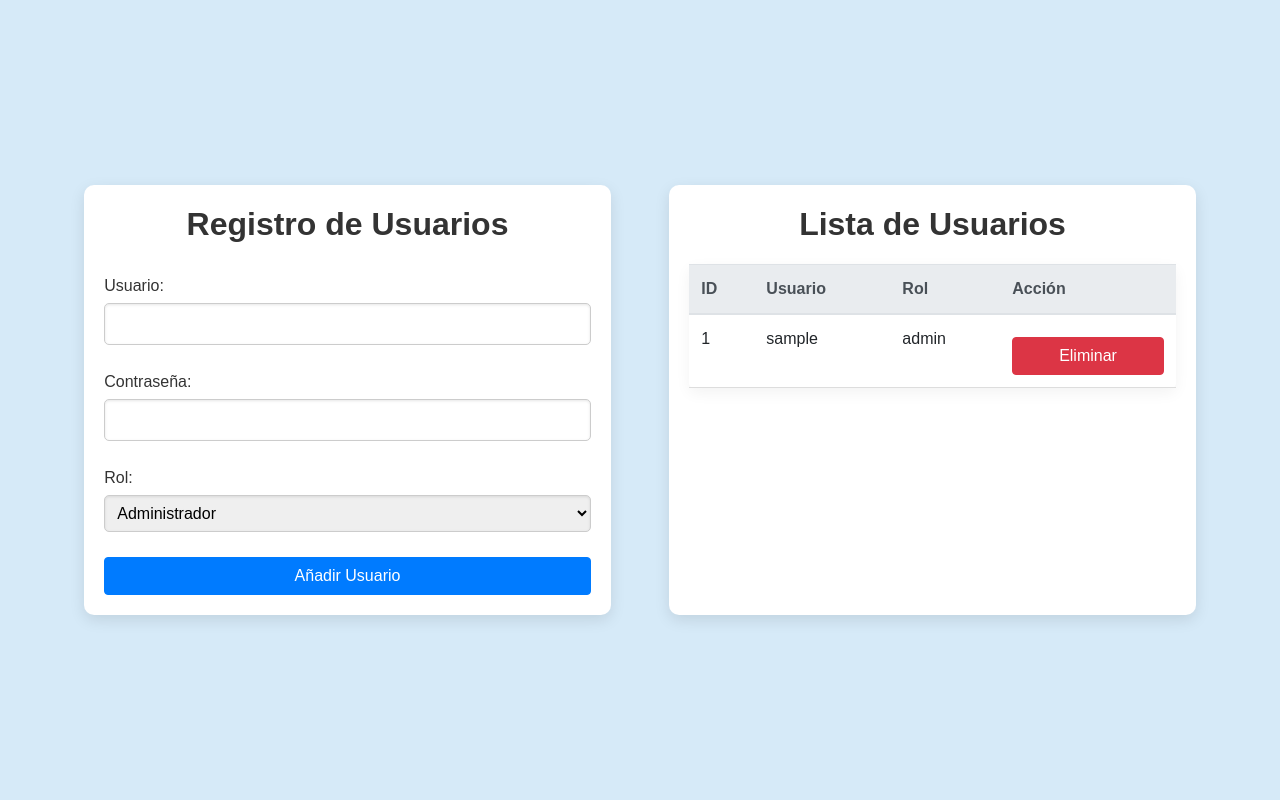
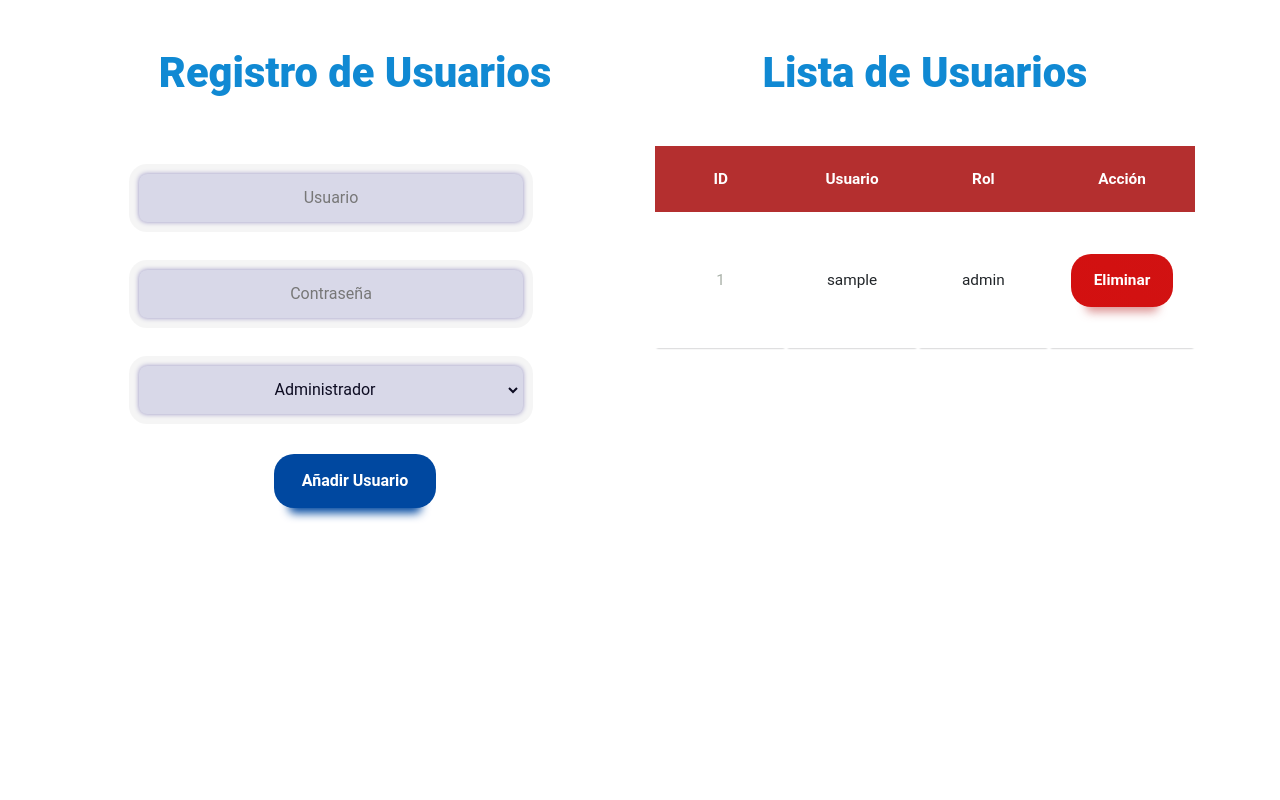
Before and after one commit to Darioantonio20/ProyectoBiomedicaInmedicen, a PHP site: page /crear_accesos.php in a window 1280 px wide. Run offline with PHP 8.4, Linux system fonts and the light colour scheme; tables that the repository leaves empty or names only in its code hold one stand-in row (values such as "Sample post").

Commit message:
[FIX] view acces_create

```diff
--- a/crear_accesos.php
+++ b/crear_accesos.php
@@ -8,131 +8,310 @@
     <style>
     /* Estilos generales */
     body {
-        font-family: 'Nunito', sans-serif;
-        background-color: #D6EAF8;
-        margin: 0;
-        padding: 20px;
-        display: flex;
-        justify-content: center;
-        align-items: center;
-        min-height: 100vh;
-        flex-direction: column;
+    font-family: 'Roboto', sans-serif;
 }
 
-    /* Estilo para contenedores */
-    .container {
-        max-width: 1200px;
-        display: flex;
-        flex-wrap: wrap;
-        justify-content: space-around;
+.btn-formato {
+    padding: 0.08rem 0.9rem;
+    font-size: 0.800rem;
 }
 
-    /* Estilo para cada sección */
-    .section {
-        width: 45%;
-        background-color: #ffffff;
-        padding: 20px;
-        border-radius: 10px;
-        box-shadow: 0 5px 15px rgba(0,0,0,0.1);
-        margin: 20px;
+.btn-primary {
+    display: block;
+    width: 30%;
+    font-weight: bold;
+    background: #0048A0;
+    color: white;
+    padding-block: 15px;
+    margin: 20px auto;
+    border-radius: 20px;
+    box-shadow: #0048A0 0px 20px 10px -15px;
+    border: none;
+    transition: all 0.2s ease-in-out;
   }
 
-    /* Estilo para títulos h2 */
-    h2 {
-        text-align: center;
-        color: #333;
-        font-weight: bold;
-        margin-bottom: 20px;
+   .btn-primary:hover {
+    transform: scale(1.03);
+    box-shadow: #0048A0 0px 23px 10px -20px;
   }
 
-    /* Estilo para formularios */
-    form {
-        display: flex;
-        flex-direction: column;
+   .btn-primary:active {
+    transform: scale(0.95);
+    box-shadow: #0048A0 0px 15px 10px -10px;
   }
 
-    /* Estilo para etiquetas */
-    label {
-        margin-top: 10px;
-        margin-bottom: 5px;
-        color: #333;
+  .btn-danger {
+  display: block;
+  width: 100%;
+  font-weight: bold;
+  background: linear-gradient(45deg, rgb(211, 16, 16) 0%, rgb(209, 18, 18) 100%);
+  color: white;
+  padding-block: 15px;
+  margin: 20px auto;
+  border-radius: 20px;
+  box-shadow: rgba(215, 133, 133, 0.878) 0px 20px 10px -15px;
+  border: none;
+  transition: all 0.2s ease-in-out;
   }
 
-    /* Estilo para entradas de texto y contraseñas */
-    input[type="text"],
-    input[type="password"],
-    select {
-        padding: 8px;
-        margin-bottom: 15px;
-        border-radius: 5px;
-        border: 1px solid #ccc;
-        box-shadow: inset 0 1px 3px rgba(0,0,0,0.1);
+  .btn-danger:hover {
+  transform: scale(1.03);
+  box-shadow: rgba(215, 133, 133, 0.878) 0px 23px 10px -20px;
+  }
+
+  .tn-dange:active {
+  transform: scale(0.95);
+  box-shadow: rgba(215, 133, 133, 0.878) 0px 15px 10px -10px;
+  }
+  .button-container {
+    display: flex;
+    flex-direction: row; /* Changed from column to row */
+    align-items: center;
+    justify-content: center;
+    flex-wrap: wrap; /* Added to wrap buttons to next line if container width is not enough */
+}
+.button-row {
+    display: flex; /* Hace que los hijos del div se alineen en una fila */
+    justify-content: space-around; /* Distribuye el espacio alrededor de los botones de manera uniforme */
+}
+.colortr{
+    color: #ffffff;
+}
+.data-table th h1 {
+    font-weight: bold;
+    font-size: 2vw; /* Cambiado de 'auto' a '2vw' */
+    text-align: center;
+    color: #ffffff;
+}
+
+.data-table td {
+    font-weight: normal;
+    font-size: 1vw; /* Cambiado de '1em' a '1vw' */
+    text-align: center; /* Añadido para centrar el texto */
+    -webkit-box-shadow: 0 2px 2px -2px #9d9d9e;
+    -moz-box-shadow: 0 2px 2px -2px #9d9d9e;
+    box-shadow: 0 2px 2px -2px #9d9d9e;
+}
+
+.data-table {
+    text-align: center;
+    overflow-x: auto; /* Added for horizontal scrolling on smaller screens */
+    width: 100%; /* Changed from 90vw to 100% for full width */
+    margin: 0 auto;
+    display: table;
+    padding: 0 0 8em 0;
+    border-radius: 3rem; /* Added border radius */
+}
+
+.data-table td, .data-table th {
+    padding: 4%;
+    width: 10%; /* Added for equal width of all cells */
+    margin: 1%; /* Added for spacing */
+    font-size: 1.2vw;
+}
+.data-table tr:nth-child(odd) {
+    background-color: #ffffff;
+}
+
+.data-table tr:nth-child(even) {
+    background-color: #ffffff;
+}
+
+.data-table th {
+    background-color: #a40000d0;
+}
+.nombre-alumno,
+.tipo-busqueda {
+    color: #a8a8b1;
+}
+.data-table td:first-child { color: #a9b1a8; }
+
+.data-table tr:hover {
+    background-color: #ffffff;
+    -webkit-box-shadow: 0 6px 6px -6px #9d9d9e;
+    -moz-box-shadow: 0 6px 6px -6px #9d9d9e;
+    box-shadow: 0 6px 6px -6px #9d9d9e;
+}
+
+.data-table td:hover {
+    background-color: #ffffff;
+    color: #383737;
+    font-weight: bold;
+
+    box-shadow: #9d9d9e -1px 1px, #9d9d9e -2px 2px, #9d9d9e -3px 3px, #9d9d9e -4px 4px, #9d9d9e -5px 5px, #9d9d9e -6px 6px;
+    transform: translate3d(6px, -6px, 0);
+
+    transition-delay: 0s;
+    transition-duration: 0.4s;
+    transition-property: all;
+    transition-timing-function: line;
+}
+
+@media (max-width: 800px) {
+.data-table td:nth-child(4),
+.data-table th:nth-child(4) { display: none; }
+}
+
+/* Existing styles... */
+
+/* Responsive table */
+@media screen and (max-width: 600px) {
+    .data-table {
+        border: 0;
         width: 100%;
     }
 
-    /* Estilo para botones */
-    button {
-        padding: 8px;
-        background-color: #007bff;
-        color: white;
-        border: none;
-        border-radius: 5px;
-        cursor: pointer;
-        margin-top: 10px;
-        transition: background-color 0.2s ease-in-out;
-        width: 100%;
+    .data-table thead {
+        display: none;
     }
 
-    button:hover {
-        background-color: #0056b3;
+    .data-table tr {
+        margin-bottom: 0.625rem;
+        display: block;
+        border-bottom: 0.125rem solid #ddd;
     }
 
-    /* Estilo para tablas */
-    table {
-        width: 100%;
-        border-collapse: collapse;
-        border-radius: 5px;
-        box-shadow: 0 5px 15px rgba(0,0,0,0.05);
+    .data-table td {
+        display: block;
+        text-align: right;
+        font-size: 1.2vw; /* Cambiado de '13px' a '1.3vw' */
+        border-bottom: 1px dotted #ccc;
     }
 
-    th, td {
-        padding: 8px;
-        text-align: left;
-        border-bottom: 1px solid #ddd;
+    .data-table td::before {
+        content: attr(data-label);
+        float: left;
+        text-transform: uppercase;
+        font-weight: bold;
+    }
 }
 
-    th {
-        background-color: #007bff;
-        color: white;
+@media screen and (max-width: 600px) {
+    .data-table thead {
+        display: none;
     }
 
-    /* Estilo para lista de usuarios */
-    .user-list {
-        margin-top: 20px;
+    .data-table tr {
+        margin-bottom: 0.625rem;
+        display: block;
+        border-bottom: 0.125rem solid #ddd;
+    }
+
+    .data-table td {
+        display: block;
+        text-align: right;
+        font-size: 1.2vw;
+        border-bottom: 1px dotted #ccc;
+    }
+
+    .data-table th::before, .data-table td::before {
+        content: attr(data-label);
+        float: left;
+        text-transform: uppercase;
+        font-weight: bold;
+    }
+}
+
+
+/* input */
+
+.contenedor {
+    margin-top: 3rem; /* Ajusta este valor según tus necesidades */
+}
+
+.group {
+    display: flex;
+    line-height: 2rem;
+    align-items: center;
+    position: relative;
+    max-width: 45%;
+    margin: auto;
+    margin-bottom: 3rem;
+    justify-content: center;
+}
+.btn-primary-serch{
+    display: inline-block; /* Cambia a inline-block */
+    width: 15%;
+    font-weight: bold;
+    background: #0048A0;
+    color: white;
+    padding-block: 15px;
+    margin: 1.25rem 23% 1.25rem 5%; /* Reduce el margen izquierdo */
+    border-radius: 20px;
+    box-shadow: #0048A0 0px 20px 10px -15px;
+    border: none;
+    transition: all 0.2s ease-in-out;
+}
+.btn-primary-serch:hover {
+    transform: scale(1.03);
+    box-shadow: #0048A0 0px 23px 10px -20px;
+}
+
+.btn-primary-serch:active {
+    transform: scale(0.95);
+    box-shadow: #0048A0 0px 15px 10px -10px;
+}
+
+.input {
+    width: 30vw;
+    height: 6vh;
+    line-height: 2rem;
+    padding: 0 1rem;
+    border: 2px solid transparent;
+    border-radius: 8px;
+    outline: none;
+    background-color: #d8d8e8;
+    color: #0d0c22;
+    text-align: center; /* Añadido para centrar el texto */
+    box-shadow: 0 0 5px #9691c2, 0 0 0 10px #f5f5f5eb;
+    margin: 1.75rem 1rem 1.25rem 10%;
+}
+
+.input::placeholder {
+    color: #777;
+}
+
+  .icon {
+    position: absolute;
+    left: 1rem;
+    fill: #777;
+    width: 1rem;
+    height: 1rem;
+  }
+
+  .button-container {
+    display: flex;
+    flex-direction: row; /* Changed from column to row */
+    align-items: center;
+    justify-content: center;
+    flex-wrap: wrap; /* Added to wrap buttons to next line if container width is not enough */
+}
+.heading {
+    text-align: center;
+    font-weight: 900;
+    font-size: 2.6rem;
+    color: rgb(16, 137, 211);
 }
     </style>
 </head>
 <body>
-
     <div class="container">
-    <div class="section">
-        <h2>Registro de Usuarios</h2>
+        <div class="row">
+            <div class="col-md-6">
+                <h1 class="heading text-center mt-5 mb-5">Registro de Usuarios</h1>
                 <form method="post">
-            <label for="username">Usuario:</label>
-            <input type="text" name="username" required>
-            <label for="password">Contraseña:</label>
-            <input type="password" name="password" required>
-            <label for="role">Rol:</label>
-            <select name="role" required>
-                <option value="admin">Administrador</option>
-                <option value="inventario">Inventario/Mantenimiento</option>
+                    <input type="text" name="username" class="input" placeholder="Usuario" required>
+                    <input type="password" name="password" class="input" placeholder="Contraseña" required>
+                    <select name="role" class="input" placeholder="Rol" required>
+                        <option class="input" value="admin">Administrador</option>
+                        <option class="input" value="inventario">Inventario/Mantenimiento</option>
                     </select>
-            <button type="submit" name="add" class="btn btn-primary">Añadir Usuario</button>
+                    <button type="submit" name="add" class="btn-primary">Añadir Usuario</button>
                 </form>
             </div>
 
-    <div class="section">
-        <h2>Lista de Usuarios</h2>
+            <div class="col-md-6">
+                <h2 class="heading text-center mt-5 mb-5">Lista de Usuarios</h2>
                 <?php
                 // Conexión a la base de datos
                 $conn = new mysqli('localhost', 'root', '', 'inmedicen');
@@ -168,7 +347,7 @@
                 $result = $conn->query($sql);
 
                 if ($result->num_rows > 0) {
-            echo "<table class='table'><thead class='thead-light'><tr><th>ID</th><th>Usuario</th><th>Rol</th><th>Acción</th></tr></thead><tbody>";
+                    echo "<table class='data-table'><thead class='thead-light'><tr class='colortr'><th>ID</th><th>Usuario</th><th>Rol</th><th>Acción</th></tr></thead><tbody>";
                     while($row = $result->fetch_assoc()) {
                         echo "<tr>";
                         echo "<td>" . $row["id"]. "</td>";
@@ -178,7 +357,7 @@
                         // Formulario de eliminación
                         echo "<form method='post' onsubmit=\"return confirm('¿Estás seguro de que quieres eliminar este usuario?');\">";
                         echo "<input type='hidden' name='delete' value='" . $row["id"] . "'>";
-                echo "<button type='submit' class='btn btn-danger'>Eliminar</button>";
+                        echo "<button type='submit' class='btn-danger'>Eliminar</button>";
                         echo "</form>";
                         echo "</td>";
                         echo "</tr>";
@@ -189,7 +368,7 @@
                 }
                 $conn->close();
                 ?>
-
+            </div>
         </div>
     </div>
 
```
Lines whose indentation alone changed are shown as unchanged.
